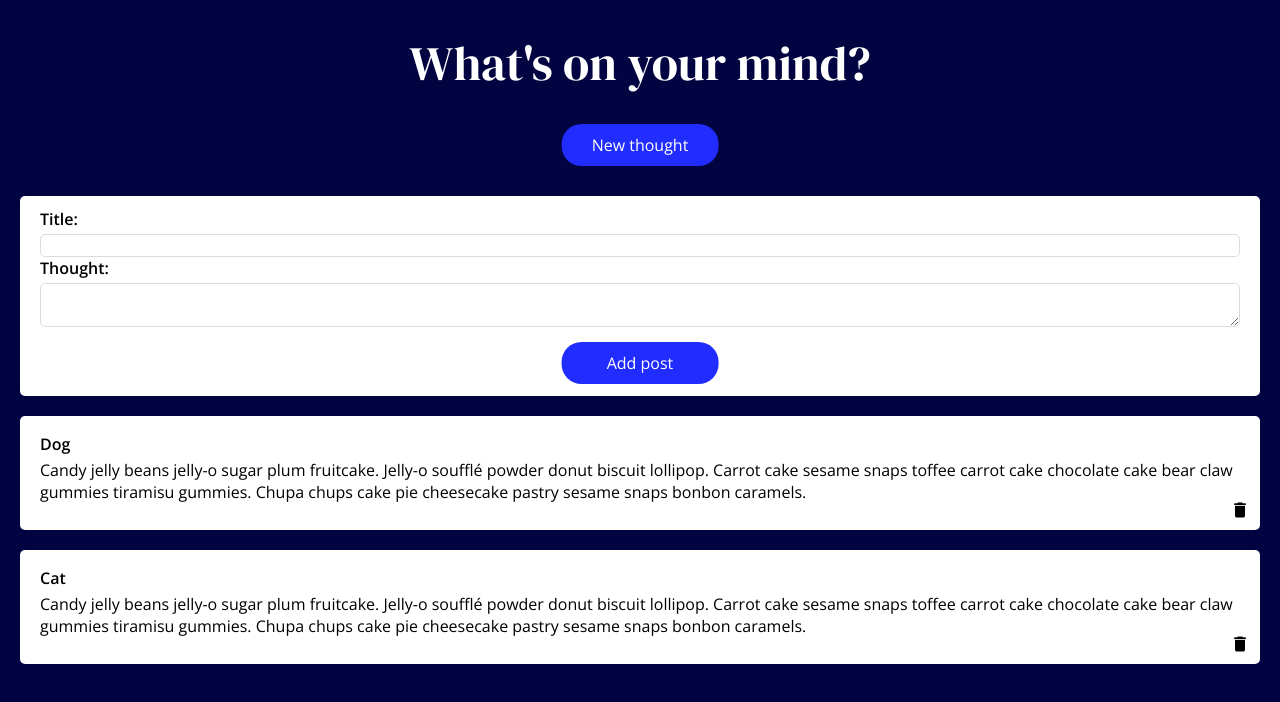
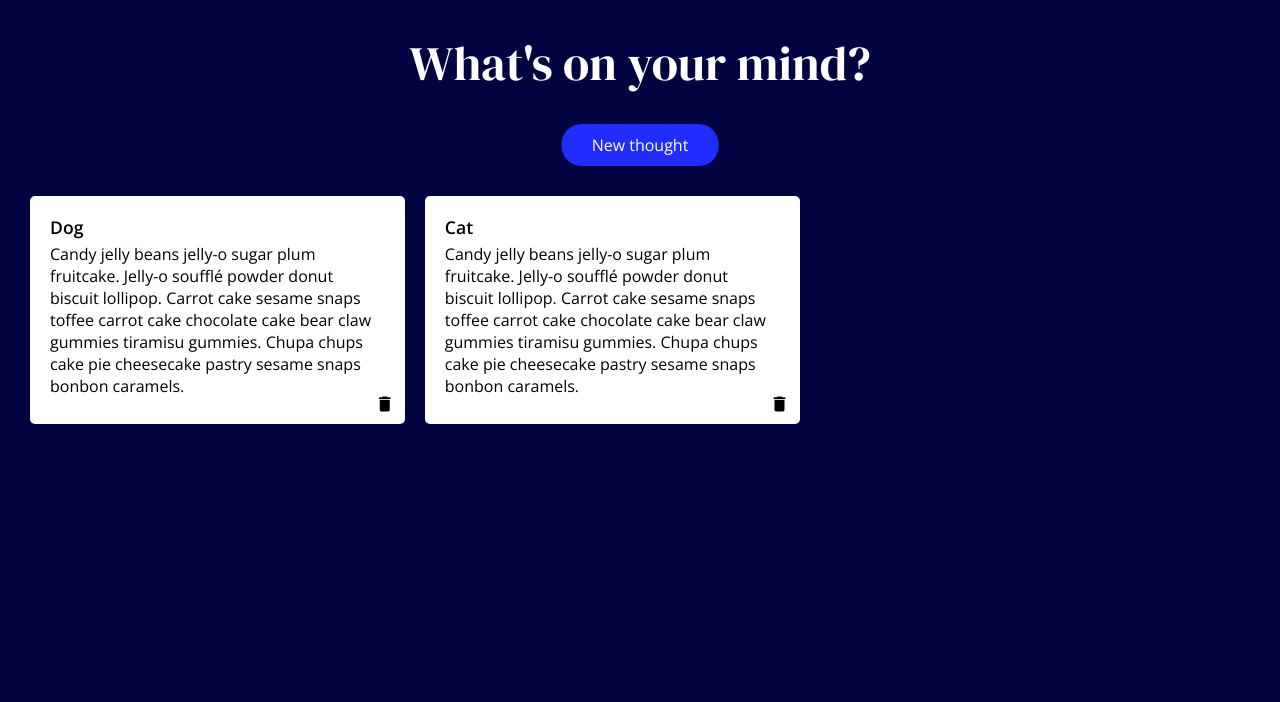
Before and after one commit to heatherwenzel/social-posts-app, an Angular app: page / in a window 1280 px wide. Shown: the top 702 px of the page. Built offline with nearby package versions, Linux system fonts and the light colour scheme.

Commit message:
social-posts desktop styling, removed commented out code

```diff
--- a/src/app/social-posts/social-posts.component.css
+++ b/src/app/social-posts/social-posts.component.css
@@ -24,11 +24,11 @@ button {
   background-color: white;
   border-radius: 5px;
   padding: 1px 20px;
-  margin: 20px 0;
+  margin: 20px 10px;
 }
 
 .postTitle {
-  font-size: 1em;
+  font-size: 1.1em;
   font-weight: 600;
   margin-bottom: 0;
 }
@@ -44,33 +44,20 @@ button {
   font-size: 20px;
 }
 
-/* .title {
-  font-family: 'Homemade Apple', cursive;
-  color: rgb(3, 169, 244);
-  font-size: 24px;
-  text-align: center;
+@media screen and (min-width: 768px) {
+  .userThoughts {
+    display: flex;
+    flex-wrap: wrap;
+    justify-content: flex-start;
+  }
+
+  .post {
+    width: 41%;
+  }
 }
 
-.newThoughtButton {
-  width: 100%;
-  padding: 10px 0;
-  margin-bottom: 20px;
-  border: 1px solid black;
-  border-radius: 5px;
-  font-family: 'Dosis', sans-serif;
-  font-size: 16px;
-  background-color: white;
+@media screen and (min-width: 992px) {
+  .post {
+    width: 27%;
+  }
 }
-
-.socialPosts {
-  width: 100%;
-  border: 1px solid black;
-  border-radius: 5px;
-  background-color: white;
-}
-
-.material-icons {
-  position: absolute;
-  right: 0;
-  top: 10px;
-} */
--- a/src/app/social-posts/social-posts.component.html
+++ b/src/app/social-posts/social-posts.component.html
@@ -6,8 +6,10 @@
 
 <post-form *ngIf="show" (submitted)="onSubmit($event)"></post-form>
 
+<div class="userThoughts">
 <div class="post" *ngFor="let post of posts; index as i">
   <p class="postTitle">{{ post.title }}</p>
   <p class="postContent">{{ post.thought }}</p>
   <i (click)="removePost(i)" class="material-icons">delete</i>
 </div>
+</div>
--- a/src/app/social-posts/social-posts.component.ts
+++ b/src/app/social-posts/social-posts.component.ts
@@ -10,7 +10,7 @@ import { PostInterface } from '../post-interface';
 export class SocialPostsComponent implements OnInit {
 
   //shows or hides the new post form when clicked/hides the new post form when submitted
-  show: boolean = true;
+  show: boolean = false;
 
   //creates 2 new instances of the post interface
   posts: PostInterface[] = [
```
